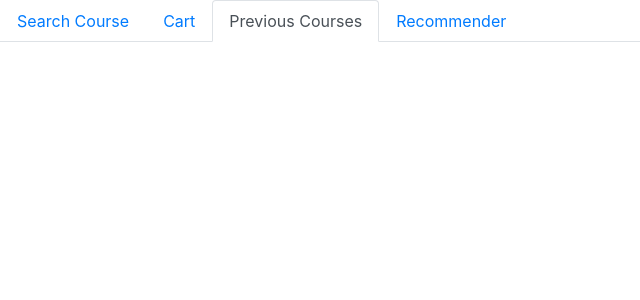
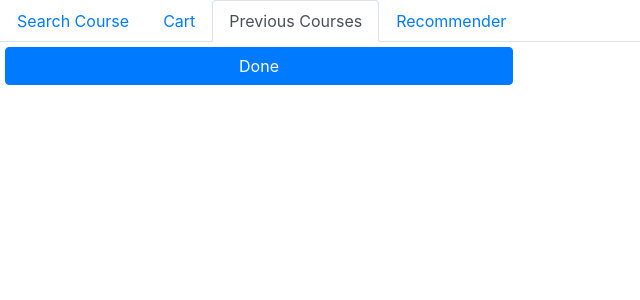
Before and after one commit to lethaovy2001/ClassRecommender, a React (Create React App) app: page / in a window 1280 px wide. Both pictures are taken after a click on the tab "Previous Courses". Shown: the top 300 px of the page, without its empty margins (0-640 px from the left). Built offline with nearby package versions, Linux system fonts and the light colour scheme; no server answers.

Commit message:
Successfully pass liked courses to app

```diff
--- a/src/App.js
+++ b/src/App.js
@@ -77,6 +77,10 @@ class App extends React.Component {
     this.setState({ addedCourses: courses })
   }
 
+  callBackFromCourseArea = (data) => {
+    // console.log("callBackFromCourseArea " + data)
+    this.setState({ recommendedCourses: data })
+  }
 
   render() {
     return (
@@ -102,12 +106,12 @@ class App extends React.Component {
           </Tab>
           <Tab eventKey="prevCourses" title="Previous Courses">
             <div>
-              <CourseArea data={this.state.previousCourses} likeStatus={true}/>
+              <CourseArea data={this.state.previousCourses} likeStatus={true} callBackFromCourseArea={this.callBackFromCourseArea}/>
             </div>
           </Tab>
           <Tab eventKey="recommender" title="Recommender">
             <div>
-              <CourseArea data={this.state.recommendedCourses}/>
+              <CourseArea data={this.state.recommendedCourses} likeStatus={false}/>
              </div>
           </Tab>
         </Tabs>
--- a/src/CourseArea.js
+++ b/src/CourseArea.js
@@ -2,6 +2,7 @@ import React from 'react';
 import './App.css';
 import Course from './Course';
 import PrevCourse from './PrevCourse';
+import Button from 'react-bootstrap/Button'
 
 class CourseArea extends React.Component {
   constructor(props) {
@@ -36,6 +37,10 @@ class CourseArea extends React.Component {
     console.log(this.state.likedCourses);
   }
 
+  sendData() {
+    this.props.callBackFromCourseArea(this.state.likedCourses);
+  }
+
   render() {
     if (this.props.likeStatus === false) {
       return (
@@ -47,6 +52,7 @@ class CourseArea extends React.Component {
       return (
         <div style={{margin: '5px'}}>
           {this.getPrevCourses()}
+          <Button variant="primary" style={{ width: '40%', marginRight: '15px'}} onClick={() => {this.sendData()}}>Done</Button>
         </div>
       )
     }
```
